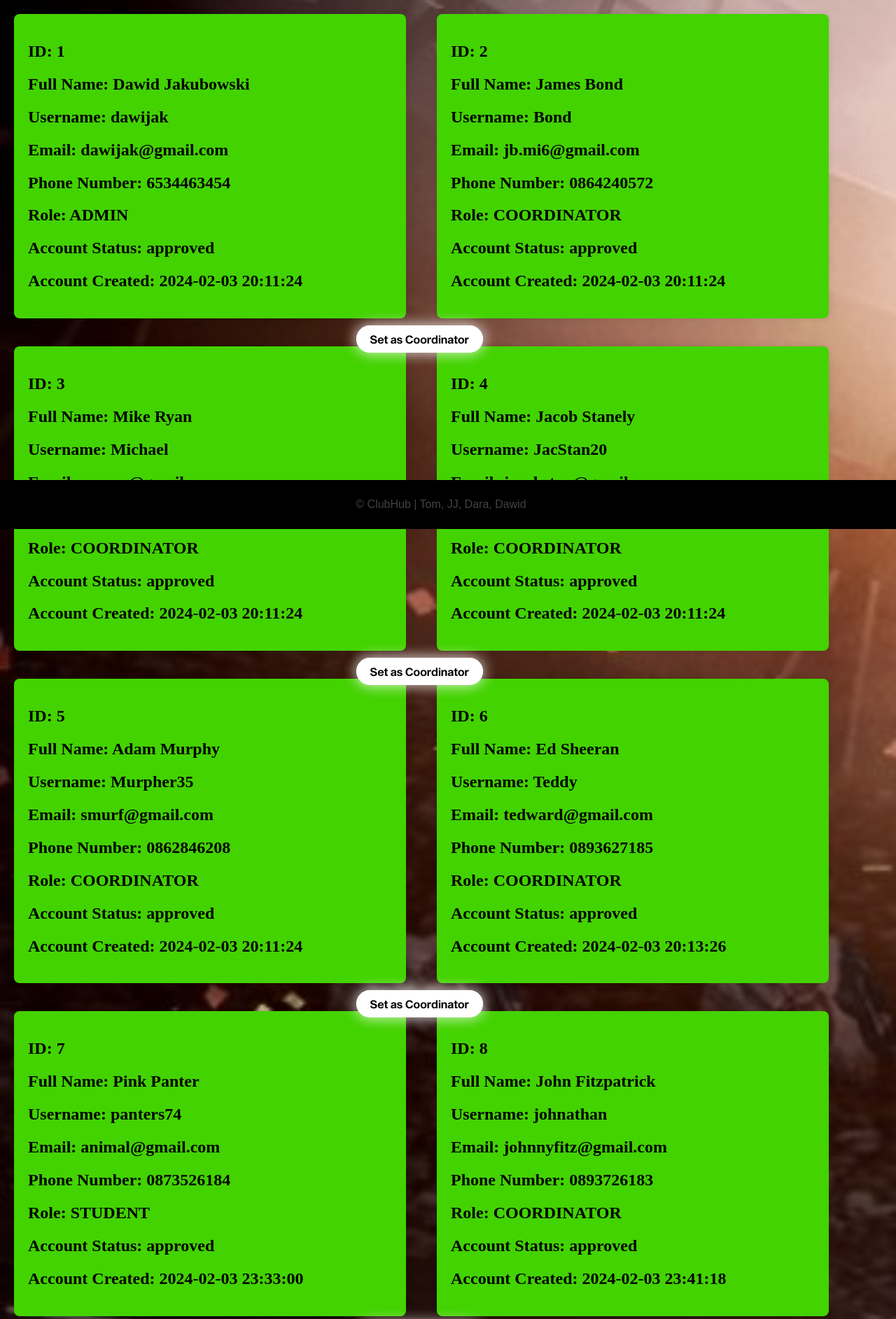
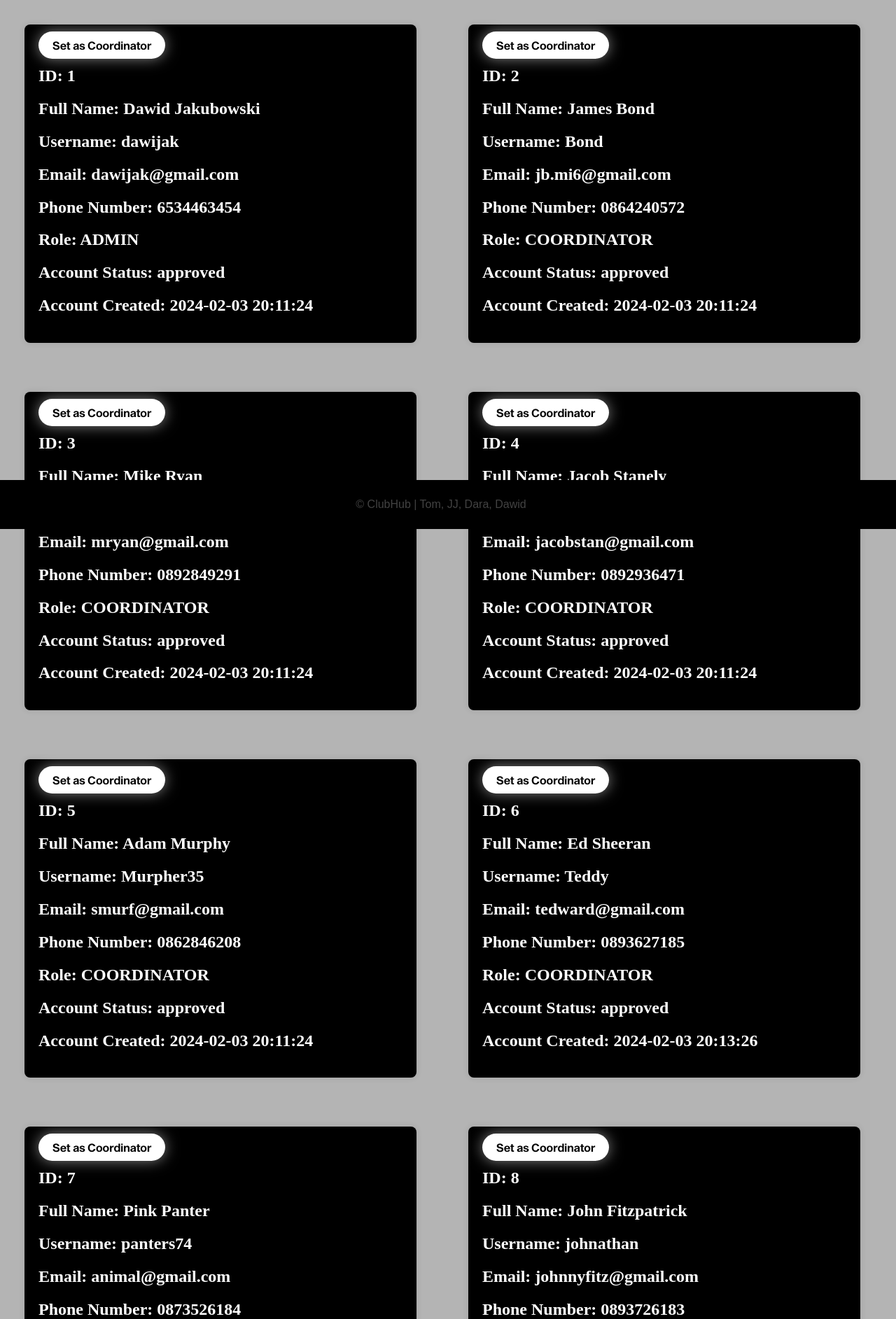
Before and after one commit to tomjoyce1/zorkfourteenth, a Flask app: page /users in a window 1280 px wide. Shown: the part 44-1929 px from the top of the page at 70% size. Run offline with Flask 3, Linux system fonts and the light colour scheme; data comes from the database, SQL or seed files in the repository; some web fonts are replaced.

Commit message:
Usesrs page done

```diff
--- a/templates/users.html
+++ b/templates/users.html
@@ -5,8 +5,7 @@
 {% block style %}
     <style>
         body {
-            background-image: url('static/pbg.jpg');
-            background-size: cover;
+            background-color: rgb(180, 180, 180);
             margin: 0;
             padding: 0;
         }
@@ -24,20 +23,20 @@
         }
         .container {
             width: calc(50% - 120px);
-            margin: 20px;
+            margin: 35px;
             padding: 20px;
-            background-color: rgb(67, 211, 0);
+            background-color: rgb(0, 0, 0);
             border-radius: 8px;
             box-shadow: 0 0 10px rgba(0, 0, 0, 0.1);
             display: inline-block;
             vertical-align: top;
         }
 
-        @media screen and (max-width: 768px) {
-            .container {
-                width: calc(100% - 40px);
-            }
+        @media screen and (min-height: 1000px) {
+        body {
+            background-position-y: 100%;
         }
+    }
     footer {
             position: fixed;
             right: 0;
@@ -55,17 +54,18 @@
 {% block content %}
 {% for index, user in user_list|enumerate %}
 <div class="container">
-    <h2 style="font-family: 'Bebas Neue Pro Bold Italic'">ID: {{user[0]}}</h2>
-    <h2 style="font-family: 'Bebas Neue Pro Bold Italic'">Full Name: {{user[1]}}</h2>
-    <h2 style="font-family: 'Bebas Neue Pro Bold Italic'">Username: {{user[2]}}</h2>
-    <h2 style="font-family: 'Bebas Neue Pro Bold Italic'">Email: {{user[3]}}</h2>
-    <h2 style="font-family: 'Bebas Neue Pro Bold Italic'">Phone Number: {{user[4]}}</h2>
-    <h2 style="font-family: 'Bebas Neue Pro Bold Italic'">Role: {{user[5]}}</h2>
-    <h2 style="font-family: 'Bebas Neue Pro Bold Italic'">Account Status: {{user[6]}}</h2>
-    <h2 style="font-family: 'Bebas Neue Pro Bold Italic'">Account Created: {{user[7]}}</h2>
-</div>
-<div class="user-button">
-    <a class="button">Set as Coordinator</a>
+    <div class="centre-button">
+        <a class="button">Set as Coordinator</a>
+    </div>
+    <h2 style="font-family: 'Bebas Neue Pro Bold Italic'; color: white;">ID: {{user[0]}}</h2>
+    <h2 style="font-family: 'Bebas Neue Pro Bold Italic'; color: white;">Full Name: {{user[1]}}</h2>
+    <h2 style="font-family: 'Bebas Neue Pro Bold Italic'; color: white;">Username: {{user[2]}}</h2>
+    <h2 style="font-family: 'Bebas Neue Pro Bold Italic'; color: white;">Email: {{user[3]}}</h2>
+    <h2 style="font-family: 'Bebas Neue Pro Bold Italic'; color: white;">Phone Number: {{user[4]}}</h2>
+    <h2 style="font-family: 'Bebas Neue Pro Bold Italic'; color: white;">Role: {{user[5]}}</h2>
+    <h2 style="font-family: 'Bebas Neue Pro Bold Italic'; color: white;">Account Status: {{user[6]}}</h2>
+    <h2 style="font-family: 'Bebas Neue Pro Bold Italic'; color: white;">Account Created: {{user[7]}}</h2>
+
 </div>
 {% endfor %}
 {% endblock %}
```
Also changed, not shown: static/b1.jpg (added).
